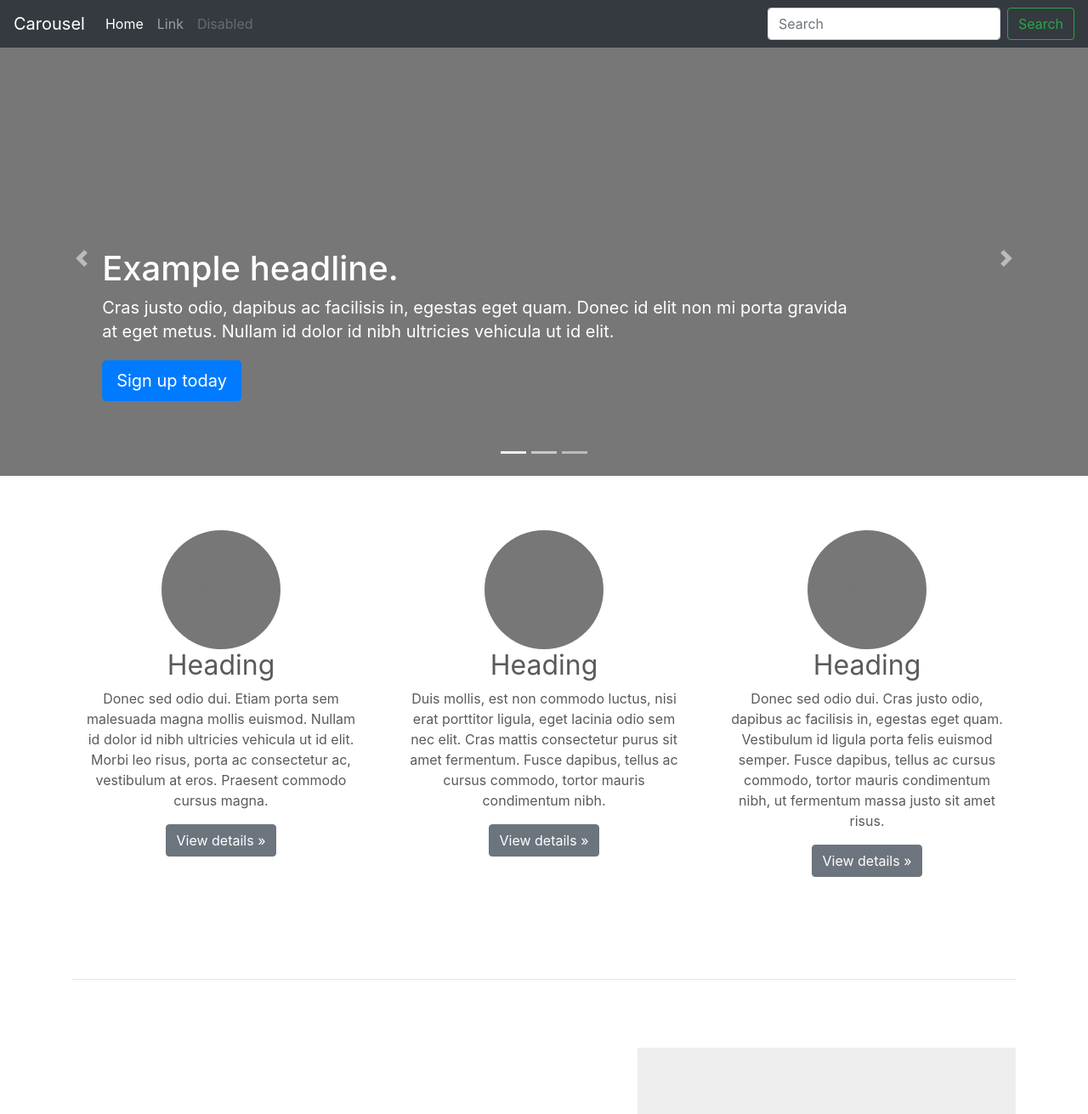
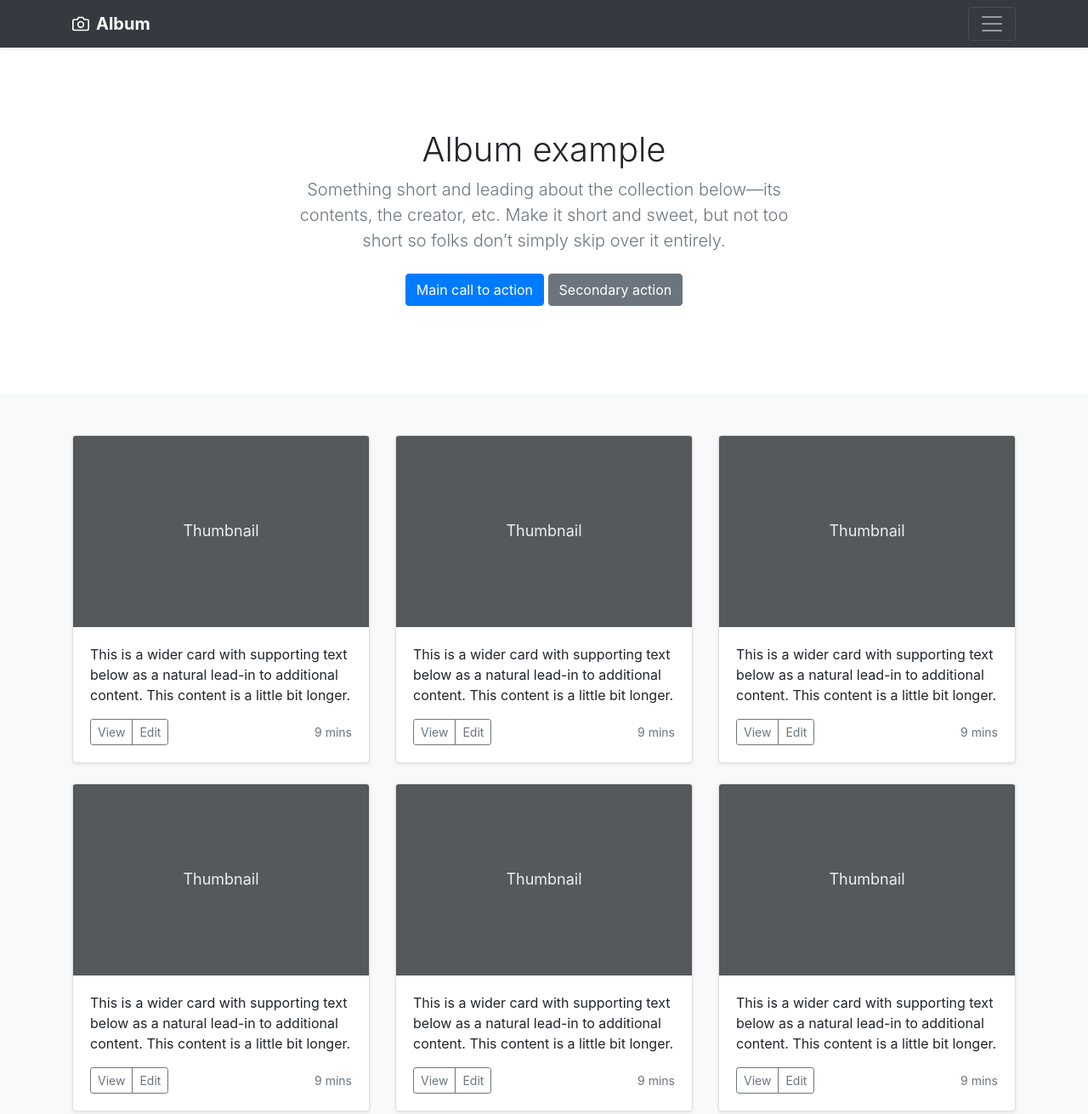
Before and after one commit to varad7199/Golden_Speakers_Club_Website, a plain HTML site: page index.html in a window 1280 px wide. Shown: the top 1311 px of the page at 85% size. Drawn offline with nearby package versions, Linux system fonts and the light colour scheme.

Commit message:
Add files via upload

```diff
--- /dev/null
+++ b/album.css
@@ -0,0 +1,33 @@
+.jumbotron {
+  padding-top: 3rem;
+  padding-bottom: 3rem;
+  margin-bottom: 0;
+  background-color: #fff;
+}
+@media (min-width: 768px) {
+  .jumbotron {
+    padding-top: 6rem;
+    padding-bottom: 6rem;
+  }
+}
+
+.jumbotron p:last-child {
+  margin-bottom: 0;
+}
+
+.jumbotron h1 {
+  font-weight: 300;
+}
+
+.jumbotron .container {
+  max-width: 40rem;
+}
+
+footer {
+  padding-top: 3rem;
+  padding-bottom: 3rem;
+}
+
+footer p {
+  margin-bottom: .25rem;
+}
--- a/index.html
+++ b/index.html
@@ -6,9 +6,9 @@
     <meta name="description" content="">
     <meta name="author" content="Mark Otto, Jacob Thornton, and Bootstrap contributors">
     <meta name="generator" content="Jekyll v4.1.1">
-    <title>Carousel Template · Bootstrap</title>
+    <title>Album example · Bootstrap</title>
 
-    <link rel="canonical" href="https://getbootstrap.com/docs/4.5/examples/carousel/">
+    <link rel="canonical" href="https://getbootstrap.com/docs/4.5/examples/album/">
 
     <!-- Bootstrap core CSS -->
 <link href="../assets/dist/css/bootstrap.min.css" rel="stylesheet">
@@ -30,166 +30,210 @@
       }
     </style>
     <!-- Custom styles for this template -->
-    <link href="carousel.css" rel="stylesheet">
+    <link href="album.css" rel="stylesheet">
   </head>
   <body>
     <header>
-  <nav class="navbar navbar-expand-md navbar-dark fixed-top bg-dark">
-    <a class="navbar-brand" href="#">Carousel</a>
-    <button class="navbar-toggler" type="button" data-toggle="collapse" data-target="#navbarCollapse" aria-controls="navbarCollapse" aria-expanded="false" aria-label="Toggle navigation">
+  <div class="collapse bg-dark" id="navbarHeader">
+    <div class="container">
+      <div class="row">
+        <div class="col-sm-8 col-md-7 py-4">
+          <h4 class="text-white">About</h4>
+          <p class="text-muted">Add some information about the album below, the author, or any other background context. Make it a few sentences long so folks can pick up some informative tidbits. Then, link them off to some social networking sites or contact information.</p>
+        </div>
+        <div class="col-sm-4 offset-md-1 py-4">
+          <h4 class="text-white">Contact</h4>
+          <ul class="list-unstyled">
+            <li><a href="#" class="text-white">Follow on Twitter</a></li>
+            <li><a href="#" class="text-white">Like on Facebook</a></li>
+            <li><a href="#" class="text-white">Email me</a></li>
+          </ul>
+        </div>
+      </div>
+    </div>
+  </div>
+  <div class="navbar navbar-dark bg-dark shadow-sm">
+    <div class="container d-flex justify-content-between">
+      <a href="#" class="navbar-brand d-flex align-items-center">
+        <svg xmlns="http://www.w3.org/2000/svg" width="20" height="20" fill="none" stroke="currentColor" stroke-linecap="round" stroke-linejoin="round" stroke-width="2" aria-hidden="true" class="mr-2" viewBox="0 0 24 24" focusable="false"><path d="M23 19a2 2 0 0 1-2 2H3a2 2 0 0 1-2-2V8a2 2 0 0 1 2-2h4l2-3h6l2 3h4a2 2 0 0 1 2 2z"/><circle cx="12" cy="13" r="4"/></svg>
+        <strong>Album</strong>
+      </a>
+      <button class="navbar-toggler" type="button" data-toggle="collapse" data-target="#navbarHeader" aria-controls="navbarHeader" aria-expanded="false" aria-label="Toggle navigation">
         <span class="navbar-toggler-icon"></span>
       </button>
-    <div class="collapse navbar-collapse" id="navbarCollapse">
-      <ul class="navbar-nav mr-auto">
-        <li class="nav-item active">
-          <a class="nav-link" href="#">Home <span class="sr-only">(current)</span></a>
-        </li>
-        <li class="nav-item">
-          <a class="nav-link" href="#">Link</a>
-        </li>
-        <li class="nav-item">
-          <a class="nav-link disabled" href="#" tabindex="-1" aria-disabled="true">Disabled</a>
-        </li>
-      </ul>
-      <form class="form-inline mt-2 mt-md-0">
-        <input class="form-control mr-sm-2" type="text" placeholder="Search" aria-label="Search">
-        <button class="btn btn-outline-success my-2 my-sm-0" type="submit">Search</button>
-      </form>
     </div>
-  </nav>
+  </div>
 </header>
 
 <main role="main">
 
-  <div id="myCarousel" class="carousel slide" data-ride="carousel">
-    <ol class="carousel-indicators">
-      <li data-target="#myCarousel" data-slide-to="0" class="active"></li>
-      <li data-target="#myCarousel" data-slide-to="1"></li>
-      <li data-target="#myCarousel" data-slide-to="2"></li>
-    </ol>
-    <div class="carousel-inner">
-      <div class="carousel-item active">
-        <svg class="bd-placeholder-img" width="100%" height="100%" xmlns="http://www.w3.org/2000/svg" preserveAspectRatio="xMidYMid slice" focusable="false" role="img"><rect width="100%" height="100%" fill="#777"/></svg>
+  <section class="jumbotron text-center">
     <div class="container">
-          <div class="carousel-caption text-left">
-            <h1>Example headline.</h1>
-            <p>Cras justo odio, dapibus ac facilisis in, egestas eget quam. Donec id elit non mi porta gravida at eget metus. Nullam id dolor id nibh ultricies vehicula ut id elit.</p>
-            <p><a class="btn btn-lg btn-primary" href="#" role="button">Sign up today</a></p>
+      <h1>Album example</h1>
+      <p class="lead text-muted">Something short and leading about the collection below—its contents, the creator, etc. Make it short and sweet, but not too short so folks don’t simply skip over it entirely.</p>
+      <p>
+        <a href="#" class="btn btn-primary my-2">Main call to action</a>
+        <a href="#" class="btn btn-secondary my-2">Secondary action</a>
+      </p>
     </div>
+  </section>
+
+  <div class="album py-5 bg-light">
+    <div class="container">
+
+      <div class="row">
+        <div class="col-md-4">
+          <div class="card mb-4 shadow-sm">
+            <svg class="bd-placeholder-img card-img-top" width="100%" height="225" xmlns="http://www.w3.org/2000/svg" preserveAspectRatio="xMidYMid slice" focusable="false" role="img" aria-label="Placeholder: Thumbnail"><title>Placeholder</title><rect width="100%" height="100%" fill="#55595c"/><text x="50%" y="50%" fill="#eceeef" dy=".3em">Thumbnail</text></svg>
+            <div class="card-body">
+              <p class="card-text">This is a wider card with supporting text below as a natural lead-in to additional content. This content is a little bit longer.</p>
+              <div class="d-flex justify-content-between align-items-center">
+                <div class="btn-group">
+                  <button type="button" class="btn btn-sm btn-outline-secondary">View</button>
+                  <button type="button" class="btn btn-sm btn-outline-secondary">Edit</button>
                 </div>
-      </div>
-      <div class="carousel-item">
-        <svg class="bd-placeholder-img" width="100%" height="100%" xmlns="http://www.w3.org/2000/svg" preserveAspectRatio="xMidYMid slice" focusable="false" role="img"><rect width="100%" height="100%" fill="#777"/></svg>
-        <div class="container">
-          <div class="carousel-caption">
-            <h1>Another example headline.</h1>
-            <p>Cras justo odio, dapibus ac facilisis in, egestas eget quam. Donec id elit non mi porta gravida at eget metus. Nullam id dolor id nibh ultricies vehicula ut id elit.</p>
-            <p><a class="btn btn-lg btn-primary" href="#" role="button">Learn more</a></p>
-          </div>
-        </div>
-      </div>
-      <div class="carousel-item">
-        <svg class="bd-placeholder-img" width="100%" height="100%" xmlns="http://www.w3.org/2000/svg" preserveAspectRatio="xMidYMid slice" focusable="false" role="img"><rect width="100%" height="100%" fill="#777"/></svg>
-        <div class="container">
-          <div class="carousel-caption text-right">
-            <h1>One more for good measure.</h1>
-            <p>Cras justo odio, dapibus ac facilisis in, egestas eget quam. Donec id elit non mi porta gravida at eget metus. Nullam id dolor id nibh ultricies vehicula ut id elit.</p>
-            <p><a class="btn btn-lg btn-primary" href="#" role="button">Browse gallery</a></p>
+                <small class="text-muted">9 mins</small>
               </div>
             </div>
           </div>
         </div>
-    <a class="carousel-control-prev" href="#myCarousel" role="button" data-slide="prev">
-      <span class="carousel-control-prev-icon" aria-hidden="true"></span>
-      <span class="sr-only">Previous</span>
-    </a>
-    <a class="carousel-control-next" href="#myCarousel" role="button" data-slide="next">
-      <span class="carousel-control-next-icon" aria-hidden="true"></span>
-      <span class="sr-only">Next</span>
-    </a>
+        <div class="col-md-4">
+          <div class="card mb-4 shadow-sm">
+            <svg class="bd-placeholder-img card-img-top" width="100%" height="225" xmlns="http://www.w3.org/2000/svg" preserveAspectRatio="xMidYMid slice" focusable="false" role="img" aria-label="Placeholder: Thumbnail"><title>Placeholder</title><rect width="100%" height="100%" fill="#55595c"/><text x="50%" y="50%" fill="#eceeef" dy=".3em">Thumbnail</text></svg>
+            <div class="card-body">
+              <p class="card-text">This is a wider card with supporting text below as a natural lead-in to additional content. This content is a little bit longer.</p>
+              <div class="d-flex justify-content-between align-items-center">
+                <div class="btn-group">
+                  <button type="button" class="btn btn-sm btn-outline-secondary">View</button>
+                  <button type="button" class="btn btn-sm btn-outline-secondary">Edit</button>
                 </div>
-
-
-  <!-- Marketing messaging and featurettes
-  ================================================== -->
-  <!-- Wrap the rest of the page in another container to center all the content. -->
-
-  <div class="container marketing">
-
-    <!-- Three columns of text below the carousel -->
-    <div class="row">
-      <div class="col-lg-4">
-        <svg class="bd-placeholder-img rounded-circle" width="140" height="140" xmlns="http://www.w3.org/2000/svg" preserveAspectRatio="xMidYMid slice" focusable="false" role="img" aria-label="Placeholder: 140x140"><title>Placeholder</title><rect width="100%" height="100%" fill="#777"/><text x="50%" y="50%" fill="#777" dy=".3em">140x140</text></svg>
-        <h2>Heading</h2>
-        <p>Donec sed odio dui. Etiam porta sem malesuada magna mollis euismod. Nullam id dolor id nibh ultricies vehicula ut id elit. Morbi leo risus, porta ac consectetur ac, vestibulum at eros. Praesent commodo cursus magna.</p>
-        <p><a class="btn btn-secondary" href="#" role="button">View details &raquo;</a></p>
-      </div><!-- /.col-lg-4 -->
-      <div class="col-lg-4">
-        <svg class="bd-placeholder-img rounded-circle" width="140" height="140" xmlns="http://www.w3.org/2000/svg" preserveAspectRatio="xMidYMid slice" focusable="false" role="img" aria-label="Placeholder: 140x140"><title>Placeholder</title><rect width="100%" height="100%" fill="#777"/><text x="50%" y="50%" fill="#777" dy=".3em">140x140</text></svg>
-        <h2>Heading</h2>
-        <p>Duis mollis, est non commodo luctus, nisi erat porttitor ligula, eget lacinia odio sem nec elit. Cras mattis consectetur purus sit amet fermentum. Fusce dapibus, tellus ac cursus commodo, tortor mauris condimentum nibh.</p>
-        <p><a class="btn btn-secondary" href="#" role="button">View details &raquo;</a></p>
-      </div><!-- /.col-lg-4 -->
-      <div class="col-lg-4">
-        <svg class="bd-placeholder-img rounded-circle" width="140" height="140" xmlns="http://www.w3.org/2000/svg" preserveAspectRatio="xMidYMid slice" focusable="false" role="img" aria-label="Placeholder: 140x140"><title>Placeholder</title><rect width="100%" height="100%" fill="#777"/><text x="50%" y="50%" fill="#777" dy=".3em">140x140</text></svg>
-        <h2>Heading</h2>
-        <p>Donec sed odio dui. Cras justo odio, dapibus ac facilisis in, egestas eget quam. Vestibulum id ligula porta felis euismod semper. Fusce dapibus, tellus ac cursus commodo, tortor mauris condimentum nibh, ut fermentum massa justo sit amet risus.</p>
-        <p><a class="btn btn-secondary" href="#" role="button">View details &raquo;</a></p>
-      </div><!-- /.col-lg-4 -->
-    </div><!-- /.row -->
-
-
-    <!-- START THE FEATURETTES -->
-
-    <hr class="featurette-divider">
-
-    <div class="row featurette">
-      <div class="col-md-7">
-        <h2 class="featurette-heading">First featurette heading. <span class="text-muted">It’ll blow your mind.</span></h2>
-        <p class="lead">Donec ullamcorper nulla non metus auctor fringilla. Vestibulum id ligula porta felis euismod semper. Praesent commodo cursus magna, vel scelerisque nisl consectetur. Fusce dapibus, tellus ac cursus commodo.</p>
+                <small class="text-muted">9 mins</small>
               </div>
-      <div class="col-md-5">
-        <svg class="bd-placeholder-img bd-placeholder-img-lg featurette-image img-fluid mx-auto" width="500" height="500" xmlns="http://www.w3.org/2000/svg" preserveAspectRatio="xMidYMid slice" focusable="false" role="img" aria-label="Placeholder: 500x500"><title>Placeholder</title><rect width="100%" height="100%" fill="#eee"/><text x="50%" y="50%" fill="#aaa" dy=".3em">500x500</text></svg>
+            </div>
+          </div>
+        </div>
+        <div class="col-md-4">
+          <div class="card mb-4 shadow-sm">
+            <svg class="bd-placeholder-img card-img-top" width="100%" height="225" xmlns="http://www.w3.org/2000/svg" preserveAspectRatio="xMidYMid slice" focusable="false" role="img" aria-label="Placeholder: Thumbnail"><title>Placeholder</title><rect width="100%" height="100%" fill="#55595c"/><text x="50%" y="50%" fill="#eceeef" dy=".3em">Thumbnail</text></svg>
+            <div class="card-body">
+              <p class="card-text">This is a wider card with supporting text below as a natural lead-in to additional content. This content is a little bit longer.</p>
+              <div class="d-flex justify-content-between align-items-center">
+                <div class="btn-group">
+                  <button type="button" class="btn btn-sm btn-outline-secondary">View</button>
+                  <button type="button" class="btn btn-sm btn-outline-secondary">Edit</button>
+                </div>
+                <small class="text-muted">9 mins</small>
+              </div>
+            </div>
           </div>
         </div>
 
-    <hr class="featurette-divider">
-
-    <div class="row featurette">
-      <div class="col-md-7 order-md-2">
-        <h2 class="featurette-heading">Oh yeah, it’s that good. <span class="text-muted">See for yourself.</span></h2>
-        <p class="lead">Donec ullamcorper nulla non metus auctor fringilla. Vestibulum id ligula porta felis euismod semper. Praesent commodo cursus magna, vel scelerisque nisl consectetur. Fusce dapibus, tellus ac cursus commodo.</p>
+        <div class="col-md-4">
+          <div class="card mb-4 shadow-sm">
+            <svg class="bd-placeholder-img card-img-top" width="100%" height="225" xmlns="http://www.w3.org/2000/svg" preserveAspectRatio="xMidYMid slice" focusable="false" role="img" aria-label="Placeholder: Thumbnail"><title>Placeholder</title><rect width="100%" height="100%" fill="#55595c"/><text x="50%" y="50%" fill="#eceeef" dy=".3em">Thumbnail</text></svg>
+            <div class="card-body">
+              <p class="card-text">This is a wider card with supporting text below as a natural lead-in to additional content. This content is a little bit longer.</p>
+              <div class="d-flex justify-content-between align-items-center">
+                <div class="btn-group">
+                  <button type="button" class="btn btn-sm btn-outline-secondary">View</button>
+                  <button type="button" class="btn btn-sm btn-outline-secondary">Edit</button>
                 </div>
-      <div class="col-md-5 order-md-1">
-        <svg class="bd-placeholder-img bd-placeholder-img-lg featurette-image img-fluid mx-auto" width="500" height="500" xmlns="http://www.w3.org/2000/svg" preserveAspectRatio="xMidYMid slice" focusable="false" role="img" aria-label="Placeholder: 500x500"><title>Placeholder</title><rect width="100%" height="100%" fill="#eee"/><text x="50%" y="50%" fill="#aaa" dy=".3em">500x500</text></svg>
+                <small class="text-muted">9 mins</small>
+              </div>
+            </div>
+          </div>
+        </div>
+        <div class="col-md-4">
+          <div class="card mb-4 shadow-sm">
+            <svg class="bd-placeholder-img card-img-top" width="100%" height="225" xmlns="http://www.w3.org/2000/svg" preserveAspectRatio="xMidYMid slice" focusable="false" role="img" aria-label="Placeholder: Thumbnail"><title>Placeholder</title><rect width="100%" height="100%" fill="#55595c"/><text x="50%" y="50%" fill="#eceeef" dy=".3em">Thumbnail</text></svg>
+            <div class="card-body">
+              <p class="card-text">This is a wider card with supporting text below as a natural lead-in to additional content. This content is a little bit longer.</p>
+              <div class="d-flex justify-content-between align-items-center">
+                <div class="btn-group">
+                  <button type="button" class="btn btn-sm btn-outline-secondary">View</button>
+                  <button type="button" class="btn btn-sm btn-outline-secondary">Edit</button>
+                </div>
+                <small class="text-muted">9 mins</small>
+              </div>
+            </div>
+          </div>
+        </div>
+        <div class="col-md-4">
+          <div class="card mb-4 shadow-sm">
+            <svg class="bd-placeholder-img card-img-top" width="100%" height="225" xmlns="http://www.w3.org/2000/svg" preserveAspectRatio="xMidYMid slice" focusable="false" role="img" aria-label="Placeholder: Thumbnail"><title>Placeholder</title><rect width="100%" height="100%" fill="#55595c"/><text x="50%" y="50%" fill="#eceeef" dy=".3em">Thumbnail</text></svg>
+            <div class="card-body">
+              <p class="card-text">This is a wider card with supporting text below as a natural lead-in to additional content. This content is a little bit longer.</p>
+              <div class="d-flex justify-content-between align-items-center">
+                <div class="btn-group">
+                  <button type="button" class="btn btn-sm btn-outline-secondary">View</button>
+                  <button type="button" class="btn btn-sm btn-outline-secondary">Edit</button>
+                </div>
+                <small class="text-muted">9 mins</small>
+              </div>
+            </div>
           </div>
         </div>
 
-    <hr class="featurette-divider">
-
-    <div class="row featurette">
-      <div class="col-md-7">
-        <h2 class="featurette-heading">And lastly, this one. <span class="text-muted">Checkmate.</span></h2>
-        <p class="lead">Donec ullamcorper nulla non metus auctor fringilla. Vestibulum id ligula porta felis euismod semper. Praesent commodo cursus magna, vel scelerisque nisl consectetur. Fusce dapibus, tellus ac cursus commodo.</p>
+        <div class="col-md-4">
+          <div class="card mb-4 shadow-sm">
+            <svg class="bd-placeholder-img card-img-top" width="100%" height="225" xmlns="http://www.w3.org/2000/svg" preserveAspectRatio="xMidYMid slice" focusable="false" role="img" aria-label="Placeholder: Thumbnail"><title>Placeholder</title><rect width="100%" height="100%" fill="#55595c"/><text x="50%" y="50%" fill="#eceeef" dy=".3em">Thumbnail</text></svg>
+            <div class="card-body">
+              <p class="card-text">This is a wider card with supporting text below as a natural lead-in to additional content. This content is a little bit longer.</p>
+              <div class="d-flex justify-content-between align-items-center">
+                <div class="btn-group">
+                  <button type="button" class="btn btn-sm btn-outline-secondary">View</button>
+                  <button type="button" class="btn btn-sm btn-outline-secondary">Edit</button>
                 </div>
-      <div class="col-md-5">
-        <svg class="bd-placeholder-img bd-placeholder-img-lg featurette-image img-fluid mx-auto" width="500" height="500" xmlns="http://www.w3.org/2000/svg" preserveAspectRatio="xMidYMid slice" focusable="false" role="img" aria-label="Placeholder: 500x500"><title>Placeholder</title><rect width="100%" height="100%" fill="#eee"/><text x="50%" y="50%" fill="#aaa" dy=".3em">500x500</text></svg>
+                <small class="text-muted">9 mins</small>
+              </div>
+            </div>
+          </div>
+        </div>
+        <div class="col-md-4">
+          <div class="card mb-4 shadow-sm">
+            <svg class="bd-placeholder-img card-img-top" width="100%" height="225" xmlns="http://www.w3.org/2000/svg" preserveAspectRatio="xMidYMid slice" focusable="false" role="img" aria-label="Placeholder: Thumbnail"><title>Placeholder</title><rect width="100%" height="100%" fill="#55595c"/><text x="50%" y="50%" fill="#eceeef" dy=".3em">Thumbnail</text></svg>
+            <div class="card-body">
+              <p class="card-text">This is a wider card with supporting text below as a natural lead-in to additional content. This content is a little bit longer.</p>
+              <div class="d-flex justify-content-between align-items-center">
+                <div class="btn-group">
+                  <button type="button" class="btn btn-sm btn-outline-secondary">View</button>
+                  <button type="button" class="btn btn-sm btn-outline-secondary">Edit</button>
+                </div>
+                <small class="text-muted">9 mins</small>
+              </div>
+            </div>
+          </div>
+        </div>
+        <div class="col-md-4">
+          <div class="card mb-4 shadow-sm">
+            <svg class="bd-placeholder-img card-img-top" width="100%" height="225" xmlns="http://www.w3.org/2000/svg" preserveAspectRatio="xMidYMid slice" focusable="false" role="img" aria-label="Placeholder: Thumbnail"><title>Placeholder</title><rect width="100%" height="100%" fill="#55595c"/><text x="50%" y="50%" fill="#eceeef" dy=".3em">Thumbnail</text></svg>
+            <div class="card-body">
+              <p class="card-text">This is a wider card with supporting text below as a natural lead-in to additional content. This content is a little bit longer.</p>
+              <div class="d-flex justify-content-between align-items-center">
+                <div class="btn-group">
+                  <button type="button" class="btn btn-sm btn-outline-secondary">View</button>
+                  <button type="button" class="btn btn-sm btn-outline-secondary">Edit</button>
+                </div>
+                <small class="text-muted">9 mins</small>
+              </div>
+            </div>
+          </div>
+        </div>
+      </div>
     </div>
   </div>
 
-    <hr class="featurette-divider">
+</main>
 
-    <!-- /END THE FEATURETTES -->
-
-  </div><!-- /.container -->
-
-
-  <!-- FOOTER -->
-  <footer class="container">
-    <p class="float-right"><a href="#">Back to top</a></p>
-    <p>&copy; 2017-2020 Company, Inc. &middot; <a href="#">Privacy</a> &middot; <a href="#">Terms</a></p>
+<footer class="text-muted">
+  <div class="container">
+    <p class="float-right">
+      <a href="#">Back to top</a>
+    </p>
+    <p>Album example is &copy; Bootstrap, but please download and customize it for yourself!</p>
+    <p>New to Bootstrap? <a href="https://getbootstrap.com/">Visit the homepage</a> or read our <a href="../getting-started/introduction/">getting started guide</a>.</p>
+  </div>
 </footer>
-</main>
 <script src="https://code.jquery.com/jquery-3.5.1.slim.min.js" integrity="sha384-DfXdz2htPH0lsSSs5nCTpuj/zy4C+OGpamoFVy38MVBnE+IbbVYUew+OrCXaRkfj" crossorigin="anonymous"></script>
       <script>window.jQuery || document.write('<script src="../assets/js/vendor/jquery.slim.min.js"><\/script>')</script><script src="../assets/dist/js/bootstrap.bundle.min.js"></script>
 </html>
```
Lines whose indentation alone changed are shown as unchanged.
